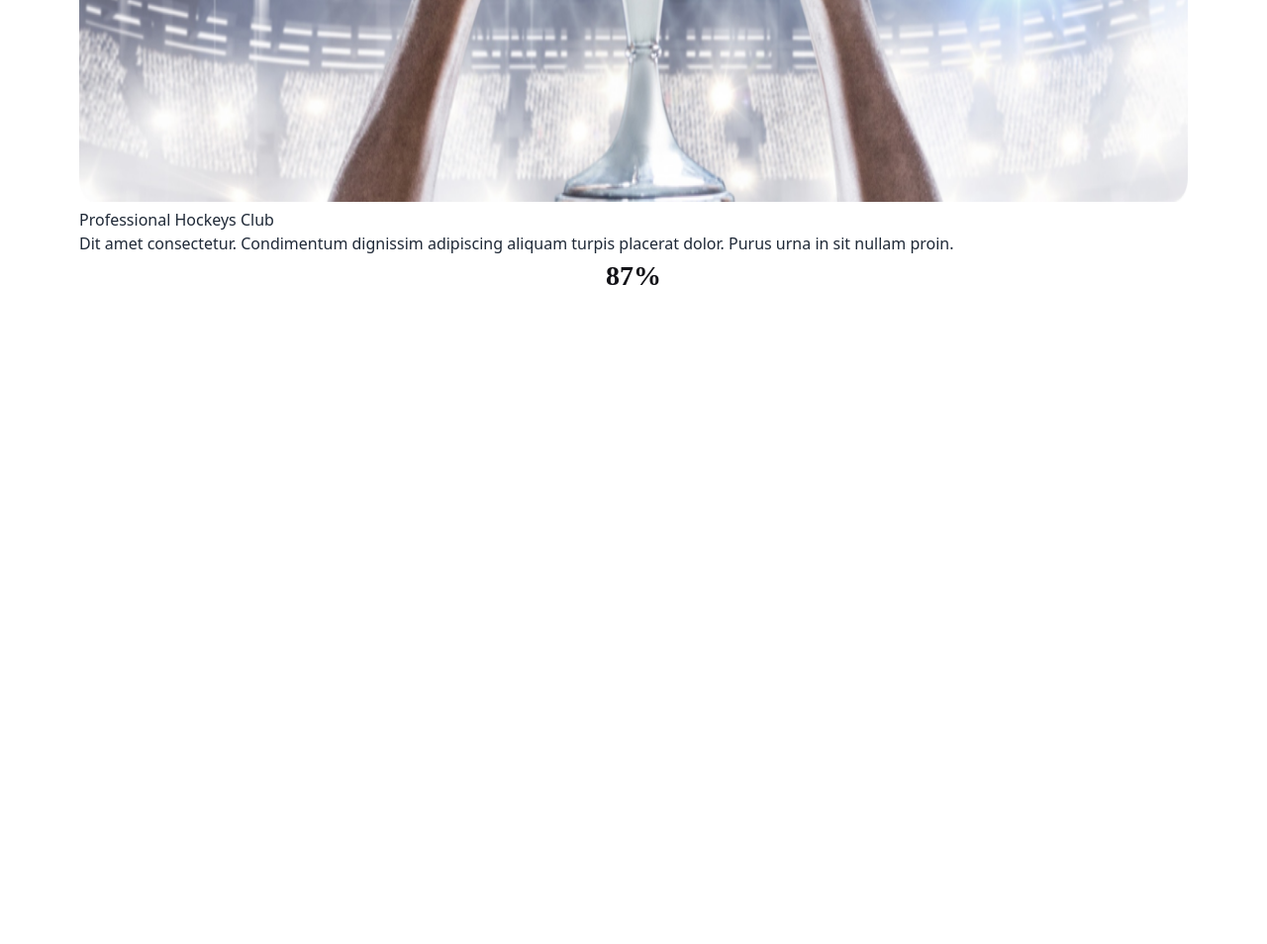
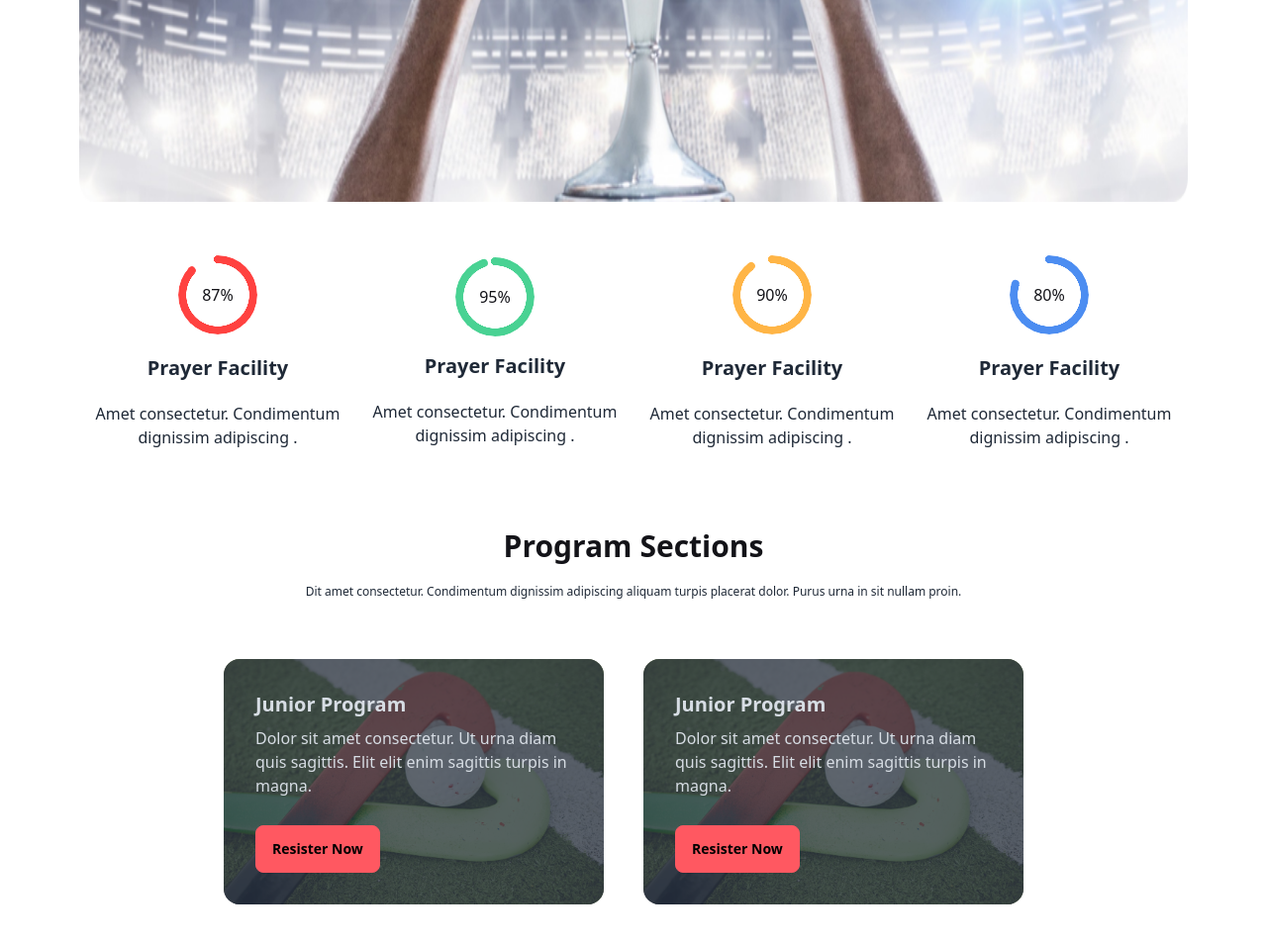
Before and after one commit to Sumonsheikh10/The-Hockey, a plain HTML site: page index.html in a window 1280 px wide. Shown: the part 756-1710 px from the top of the page at 99% size. Before the commit the page ends 1056 px from the top, so only its background shows below. Drawn offline with nearby package versions, Linux system fonts and the light colour scheme; grey boxes are pictures that could not be loaded.

Commit message:
added a another section

```diff
--- a/index.html
+++ b/index.html
@@ -17,12 +17,10 @@
             <div tabindex="0" role="button" class="btn btn-ghost lg:hidden">
               <svg xmlns="http://www.w3.org/2000/svg" class="h-5 w-5" fill="none" viewBox="0 0 24 24"
                 stroke="currentColor">
-                                <path stroke-linecap="round" stroke-linejoin="round" stroke-width="2"
-                                    d="M4 6h16M4 12h8m-8 6h16" />
+                <path stroke-linecap="round" stroke-linejoin="round" stroke-width="2" d="M4 6h16M4 12h8m-8 6h16" />
               </svg>
             </div>
-                        <ul tabindex="0"
-                            class="menu menu-sm dropdown-content mt-3 z-[1] p-2 shadow bg-base-100 rounded-box w-52 ">
+            <ul tabindex="0" class="menu menu-sm dropdown-content mt-3 z-[1] p-2 shadow bg-base-100 rounded-box w-52 ">
               <li><a>Home</a></li>
               <li>
                 <a>About</a>
@@ -33,7 +31,7 @@
               <li><a>Contact</a></li>
             </ul>
           </div>
-                    <a class="btn btn-ghost text-xl">Hockey<span class="text-[#FF4240]">’</span>s</a>
+          <h1 class="text-2xl font-extrabold">Hockey <SPAN class="text-[#FF4240;]">’</SPAN> s</h1>
         </div>
         <div class="navbar-center hidden lg:flex">
           <ul class="menu menu-horizontal px-1">
@@ -53,7 +51,7 @@
         <div class="navbar-end">
           <div class="avatar">
             <div class="m-5">
-                          <img  src="./Images/Hello Frame (1).png" />
+              <img src="./Images/Hello Frame (1).png" />
             </div>
           </div>
           <a <button class="btn btn-error" </button>Get Ticket</a>
@@ -94,11 +92,89 @@
     </div>
   </header>
   <main>
-        <div>
-            <h2>Professional Hockeys Club</h2>
-            <p>Dit amet consectetur. Condimentum dignissim adipiscing aliquam turpis placerat dolor. Purus urna in sit nullam proin.</p>
+    <div class="mt-12 grid grid-cols-1 md:grid-cols-2 md:grid-cols-4 ">
+      <div class=" flex flex-col items-center justify-center ">
+        <div class="radial-progress text-[#FF4240] mb-5" style="--value:87;" role="progressbar"> <span
+            class="text-[#131318;]">87%</span></div>
+        <h2 class="text-[131318;] font-semibold text-xl mb-5">Prayer Facility</h2>
+        <p class="text-[rgba(19, 19, 24, 0.60);] text-center font-normal text-base">Amet consectetur. Condimentum
+          dignissim adipiscing .</p>
+
+
       </div>
-<div><div style="text-align: center; color: #131318; font-size: 28px; font-family: Manrope; font-weight: 800; word-wrap: break-word">87%</div></div>
+      <div class=" flex flex-col items-center justify-center ">
+        <div class="radial-progress text-[#49D293] mb-4" style="--value:95;" role="progressbar "> <span
+            class="text-[#131318;]">95%</span> </div>
+        <h2 class="text-[131318;] font-semibold text-xl mb-5">Prayer Facility</h2>
+        <p class="text-[rgba(19, 19, 24, 0.60);] text-center font-normal text-base">Amet consectetur. Condimentum
+          dignissim adipiscing .</p>
+
+
+      </div>
+      <div class=" flex flex-col items-center justify-center ">
+        <div class="radial-progress text-[#FFB546] mb-5" style="--value:90;" role="progressbar"> <span
+            class="text-[#131318;]">90%</span> </div>
+        <h2 class="text-[131318;] font-semibold text-xl mb-5">Prayer Facility</h2>
+        <p class="text-[rgba(19, 19, 24, 0.60);] text-center font-normal text-base">Amet consectetur. Condimentum
+          dignissim adipiscing .</p>
+
+
+      </div>
+      <div class=" flex flex-col items-center justify-center ">
+        <div class="radial-progress text-[#4C8DF1] mb-5 " style="--value:80;" role="progressbar"><span
+            class="text-[#131318;]">80%</span></div>
+        <h2 class="text-[131318;] font-semibold text-xl mb-5">Prayer Facility</h2>
+        <p class="text-[rgba(19, 19, 24, 0.60);] text-center font-normal text-base">Amet consectetur. Condimentum
+          dignissim adipiscing .</p>
+
+
+      </div>
+
+    </div>
+
+
+
+    <!-- Program Sections section  -->
+
+
+
+    <div class="mt-20 text-center ">
+      <h1 class="text-3xl text-[#131318;] font-extrabold mb-5">Program Sections</h1>
+      <P class="text-xs line-height: 2rem; mb-5">Dit amet consectetur. Condimentum dignissim adipiscing aliquam turpis
+        placerat dolor. Purus urna in sit nullam proin.</P>
+    </div>
+
+
+    <div class="flex flex items-center justify-center ml-5">
+      <div class=" card w-96 bg-base-100 image-full ">
+        <figure><img src="./Images/2.png" alt="" /></figure>
+        <div class="card-body">
+          <h2 class="card-title">Junior Program</h2>
+          <p>Dolor sit amet consectetur. Ut urna diam quis sagittis. Elit elit enim sagittis turpis in magna.</p>
+          <div class="card-actions justify-start">
+            <button class="btn btn-error mt-5">Resister Now</button>
+          </div>
+        </div>
+      </div>
+
+    <div class="m-10">
+      <div class="card w-96 bg-base-100 image-full">
+        <figure><img src="./Images/2.png" alt="" /></figure>
+        <div class="card-body">
+          <h2 class="card-title">Junior Program</h2>
+          <p>Dolor sit amet consectetur. Ut urna diam quis sagittis. Elit elit enim sagittis turpis in magna.</p>
+          <div class="card-actions justify-start">
+            <button class="btn btn-error mt-5">Resister Now</button>
+          </div>
+        </div>
+      </div>
+    </div>
+    </div>
+
+
+
+
+
   </main>
   <footer>
 
```
Lines whose indentation alone changed are shown as unchanged.
